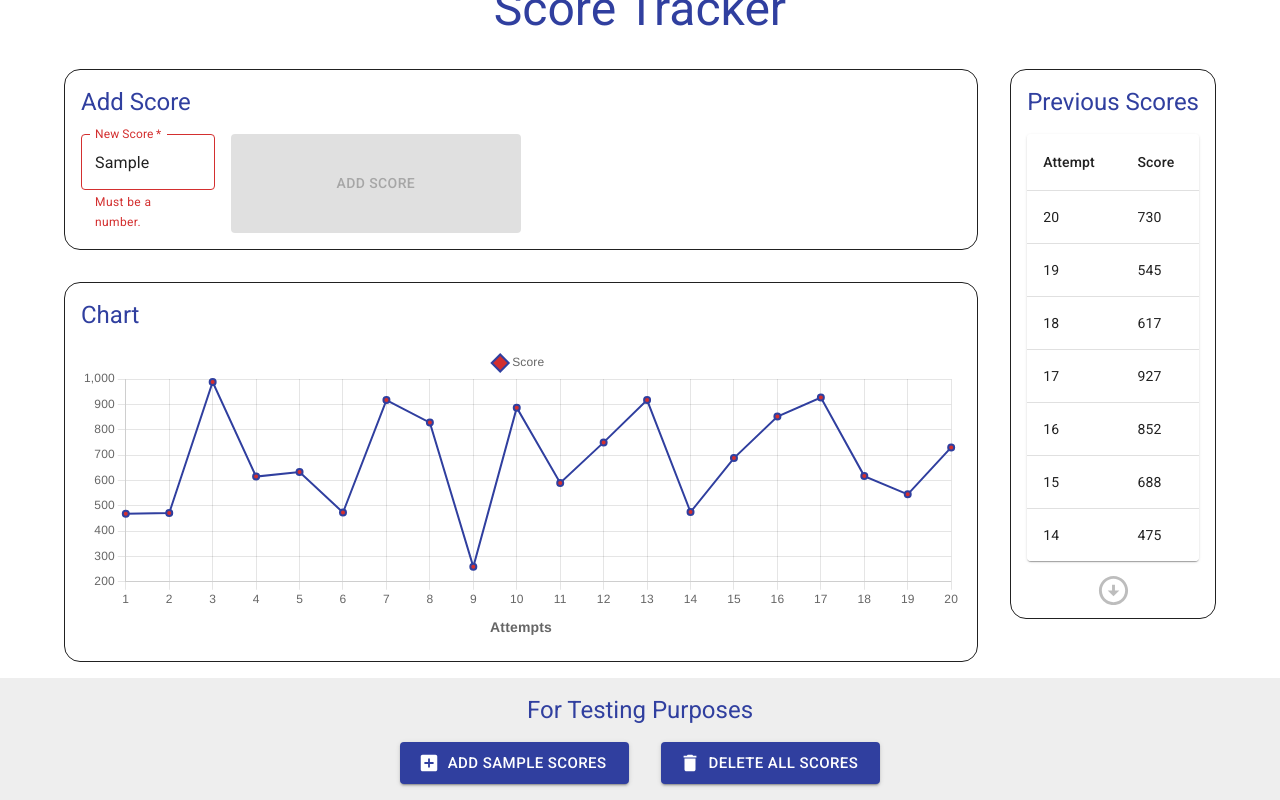
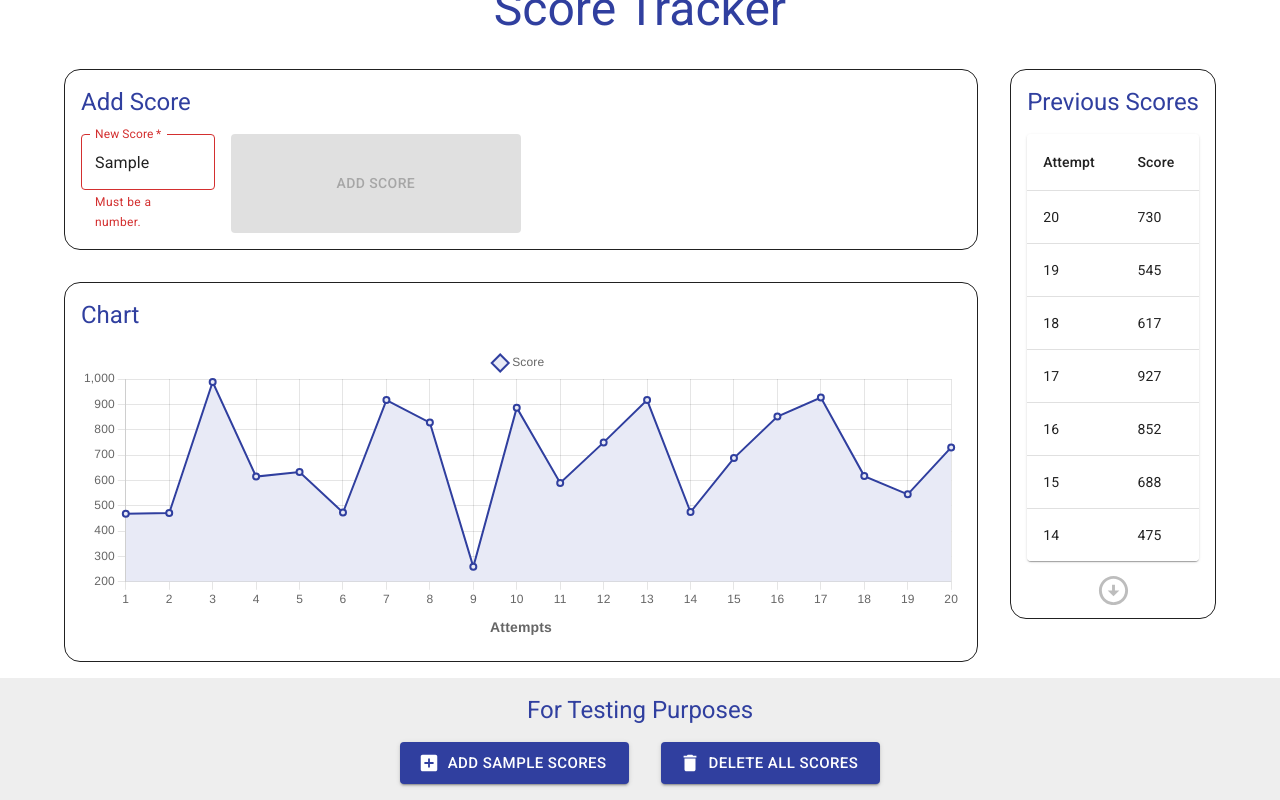
Before and after one commit to michaelyu13/score-tracker, a React (Vite) app: page / in a window 1280 px wide. Both pictures are taken after typing "Sample" into the empty fields and a click on the button "ADD SAMPLE SCORES". Shown: the part 51-851 px from the top of the page. Built offline with nearby package versions, Linux system fonts and the light colour scheme.

Commit message:
MUI - Add Primary Light Color

```diff
--- a/src/App.tsx
+++ b/src/App.tsx
@@ -14,6 +14,7 @@ const theme = createTheme({
     palette: {
         primary: {
             main: indigo[700],
+            light: indigo[50],
         },
     },
 });
--- a/src/components/ScoresGraph.tsx
+++ b/src/components/ScoresGraph.tsx
@@ -32,9 +32,10 @@ const ScoresGraph = ({ scoresHistory }: ScoresGraphProps) => {
                                             {
                                                 label: 'Score ',
                                                 data: scoresHistory.map((scoreHistory) => scoreHistory),
-                                                backgroundColor: theme.palette.error.main,
+                                                backgroundColor: theme.palette.primary.light,
                                                 borderColor: theme.palette.primary.main,
                                                 borderWidth: 2,
+                                                fill: true,
                                             },
                                         ],
                                     }}
```
